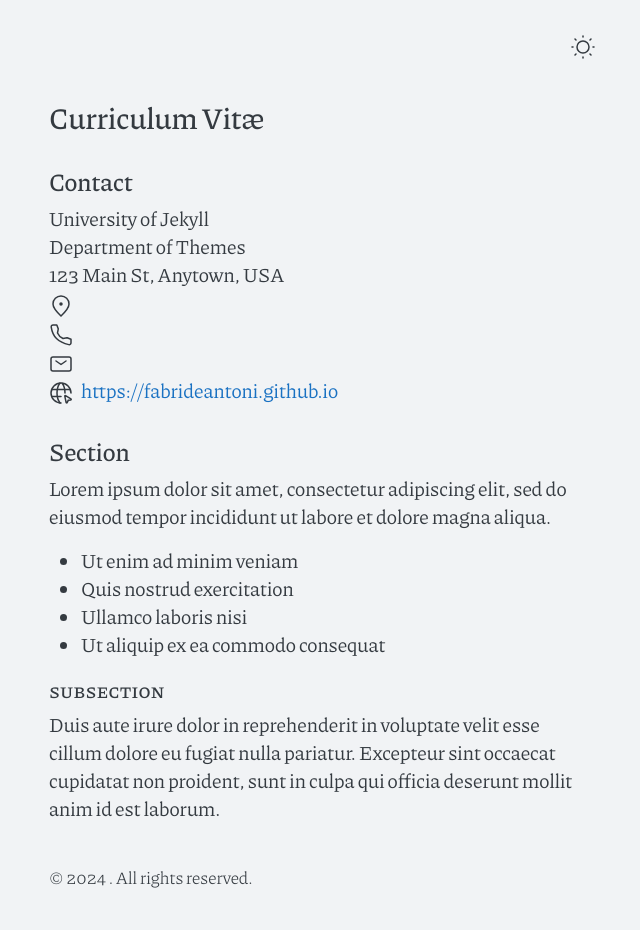
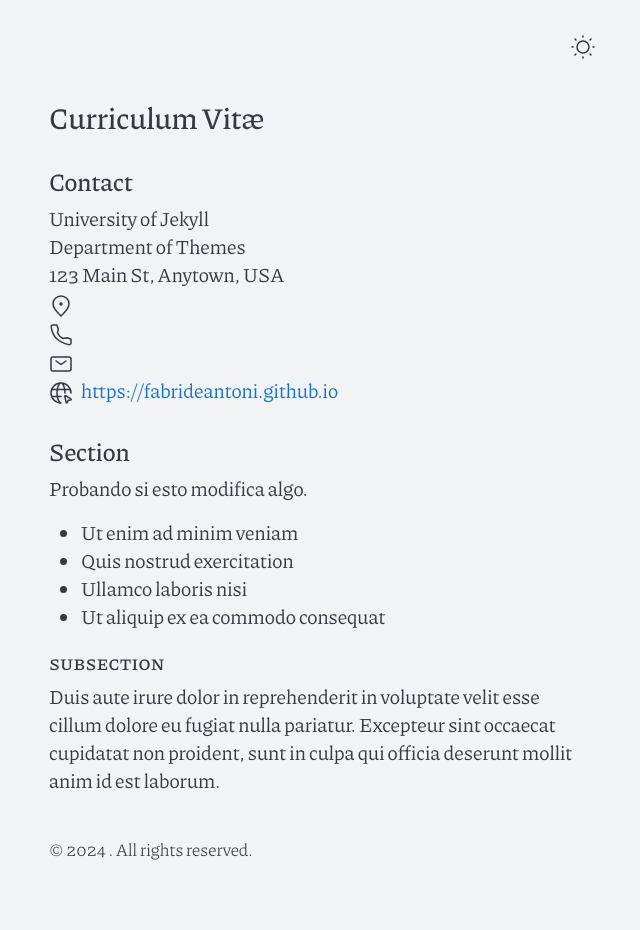
Before and after one commit to fabrideantoni/fabrideantoni.github.io, a Jekyll site: the page built from cv.md, in a window 1280 px wide. Shown: the whole page, without its empty margins (318-958 px from the left). Built offline with Jekyll 4.4.1, drawn with Linux system fonts in a browser that asks for light colours; after the commit the page ends 902 px from its top, so only the background shows below that.

Commit message:
Update cv.md

```diff
--- a/cv.md
+++ b/cv.md
@@ -9,7 +9,7 @@
 
 ## Section
 
-Lorem ipsum dolor sit amet, consectetur adipiscing elit, sed do eiusmod tempor incididunt ut labore et dolore magna aliqua.
+Probando si esto modifica algo.
 
 * Ut enim ad minim veniam
 * Quis nostrud exercitation
```
